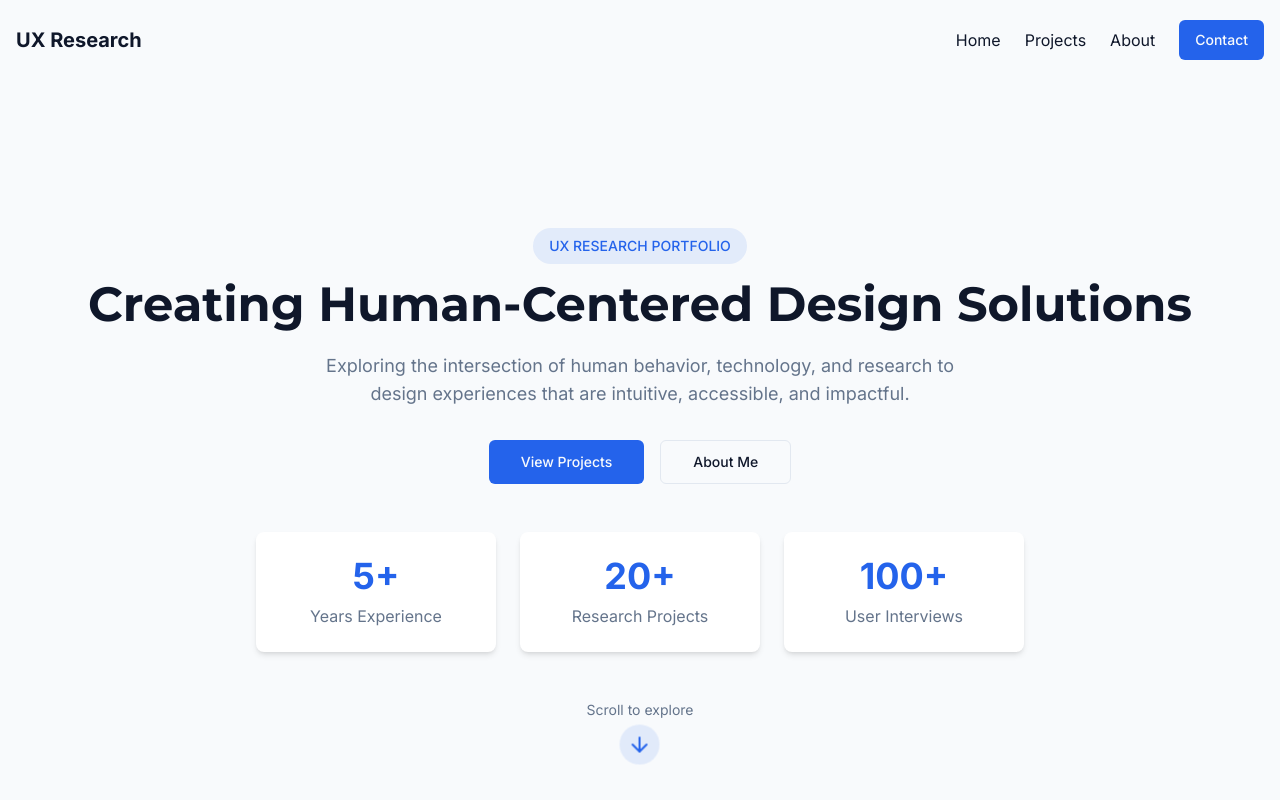
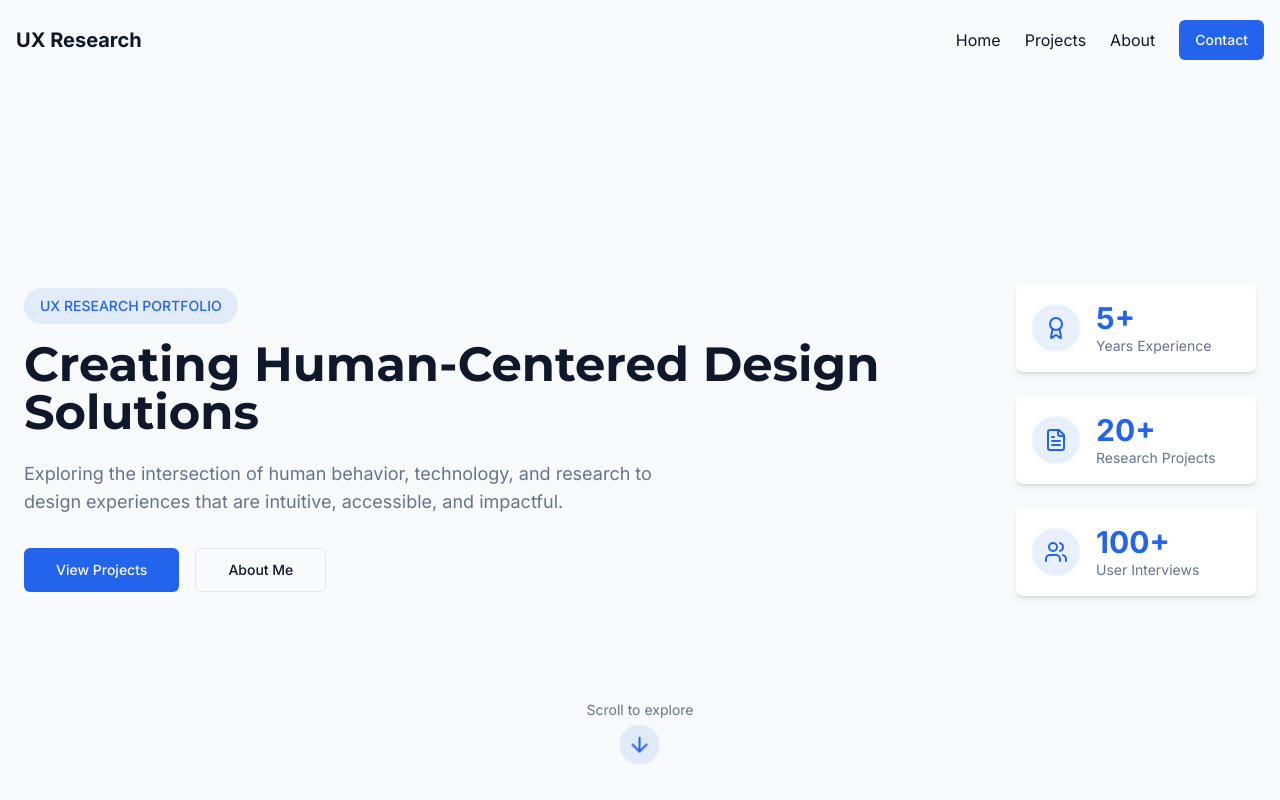
Before and after one commit to Sabrina459/ux-human-landing-pad, a React (Vite) app: page / in a window 1280 px wide. Shown: the top 800 px of the page. Built offline with nearby package versions, Linux system fonts and the light colour scheme.

Commit message:
Refactor: Redesign hero section
Redesign the hero section to align the experience, projects, and interviews vertically on the right side.

```diff
--- a/src/components/HeroSection.tsx
+++ b/src/components/HeroSection.tsx
@@ -1,6 +1,6 @@
 
 import { Button } from "@/components/ui/button";
-import { ArrowDownIcon } from "lucide-react";
+import { ArrowDownIcon, Award, FileText, Users } from "lucide-react";
 
 const HeroSection = () => {
   return (
@@ -9,18 +9,19 @@ const HeroSection = () => {
       className="min-h-screen pt-20 flex flex-col justify-center relative fade-in-section"
     >
       <div className="container px-4 md:px-6 mx-auto">
-        <div className="text-center mb-8">
+        <div className="flex flex-col md:flex-row md:items-center md:gap-8">
+          <div className="flex-1 mb-8 md:mb-0">
             <span className="inline-block bg-primary/10 text-primary px-4 py-2 rounded-full text-sm font-medium mb-4">
               UX RESEARCH PORTFOLIO
             </span>
             <h1 className="text-4xl md:text-5xl font-bold mb-6">
               Creating Human-Centered Design Solutions
             </h1>
-          <p className="text-lg text-muted-foreground max-w-2xl mx-auto mb-8">
+            <p className="text-lg text-muted-foreground max-w-2xl mb-8">
               Exploring the intersection of human behavior, technology, and research
               to design experiences that are intuitive, accessible, and impactful.
             </p>
-          <div className="flex flex-wrap gap-4 justify-center">
+            <div className="flex flex-wrap gap-4">
               <Button size="lg" asChild>
                 <a href="#projects">View Projects</a>
               </Button>
@@ -30,20 +31,36 @@ const HeroSection = () => {
             </div>
           </div>
 
-        <div className="mt-12 grid grid-cols-1 md:grid-cols-3 gap-6 max-w-3xl mx-auto">
-          <div className="bg-white p-6 rounded-lg shadow-md text-center">
-            <div className="text-4xl font-bold mb-2 text-primary">5+</div>
-            <div className="text-muted-foreground">Years Experience</div>
+          <div className="flex flex-col gap-6 md:min-w-[240px]">
+            <div className="bg-white p-4 rounded-lg shadow-md flex items-center gap-4">
+              <div className="bg-primary/10 p-3 rounded-full">
+                <Award className="h-6 w-6 text-primary" />
+              </div>
+              <div>
+                <div className="text-3xl font-bold text-primary">5+</div>
+                <div className="text-sm text-muted-foreground">Years Experience</div>
+              </div>
             </div>
 
-          <div className="bg-white p-6 rounded-lg shadow-md text-center">
-            <div className="text-4xl font-bold mb-2 text-primary">20+</div>
-            <div className="text-muted-foreground">Research Projects</div>
+            <div className="bg-white p-4 rounded-lg shadow-md flex items-center gap-4">
+              <div className="bg-primary/10 p-3 rounded-full">
+                <FileText className="h-6 w-6 text-primary" />
+              </div>
+              <div>
+                <div className="text-3xl font-bold text-primary">20+</div>
+                <div className="text-sm text-muted-foreground">Research Projects</div>
+              </div>
             </div>
 
-          <div className="bg-white p-6 rounded-lg shadow-md text-center">
-            <div className="text-4xl font-bold mb-2 text-primary">100+</div>
-            <div className="text-muted-foreground">User Interviews</div>
+            <div className="bg-white p-4 rounded-lg shadow-md flex items-center gap-4">
+              <div className="bg-primary/10 p-3 rounded-full">
+                <Users className="h-6 w-6 text-primary" />
+              </div>
+              <div>
+                <div className="text-3xl font-bold text-primary">100+</div>
+                <div className="text-sm text-muted-foreground">User Interviews</div>
+              </div>
+            </div>
           </div>
         </div>
       </div>
```
Lines whose indentation alone changed are shown as unchanged.
